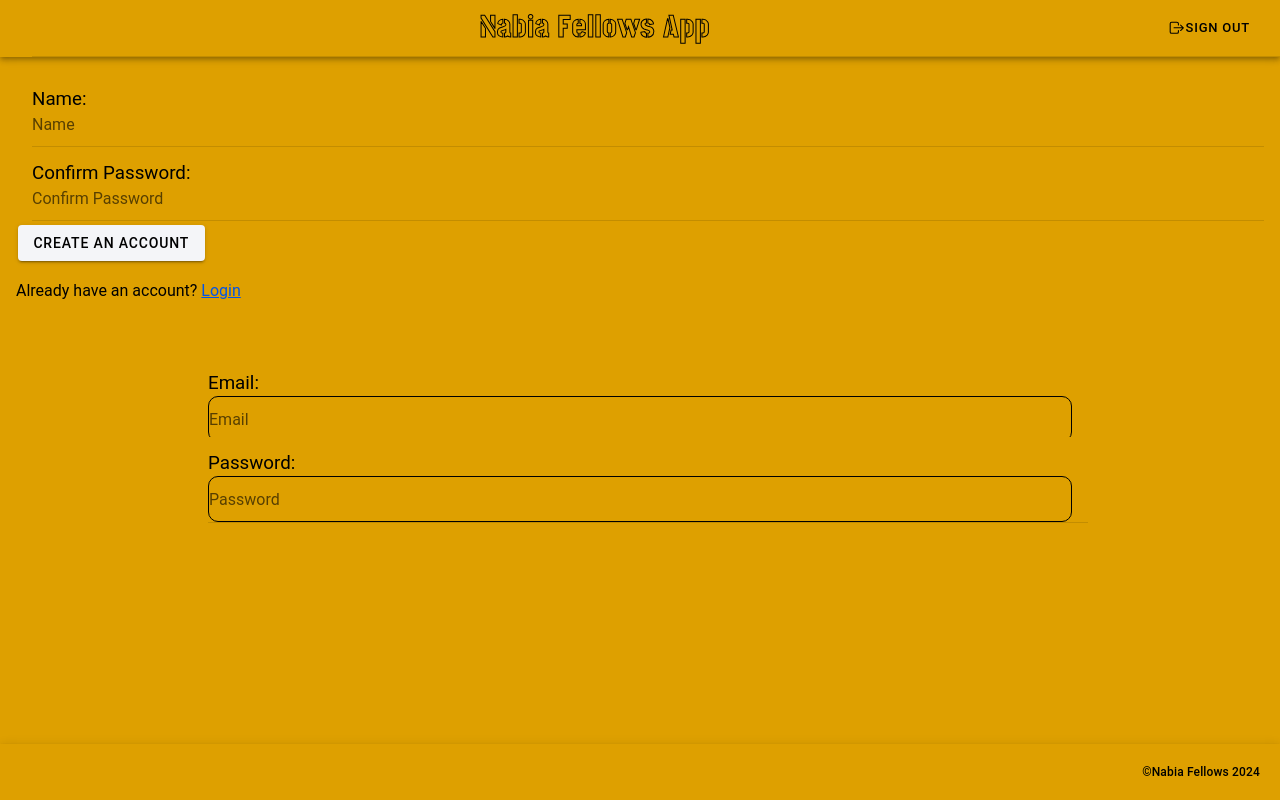
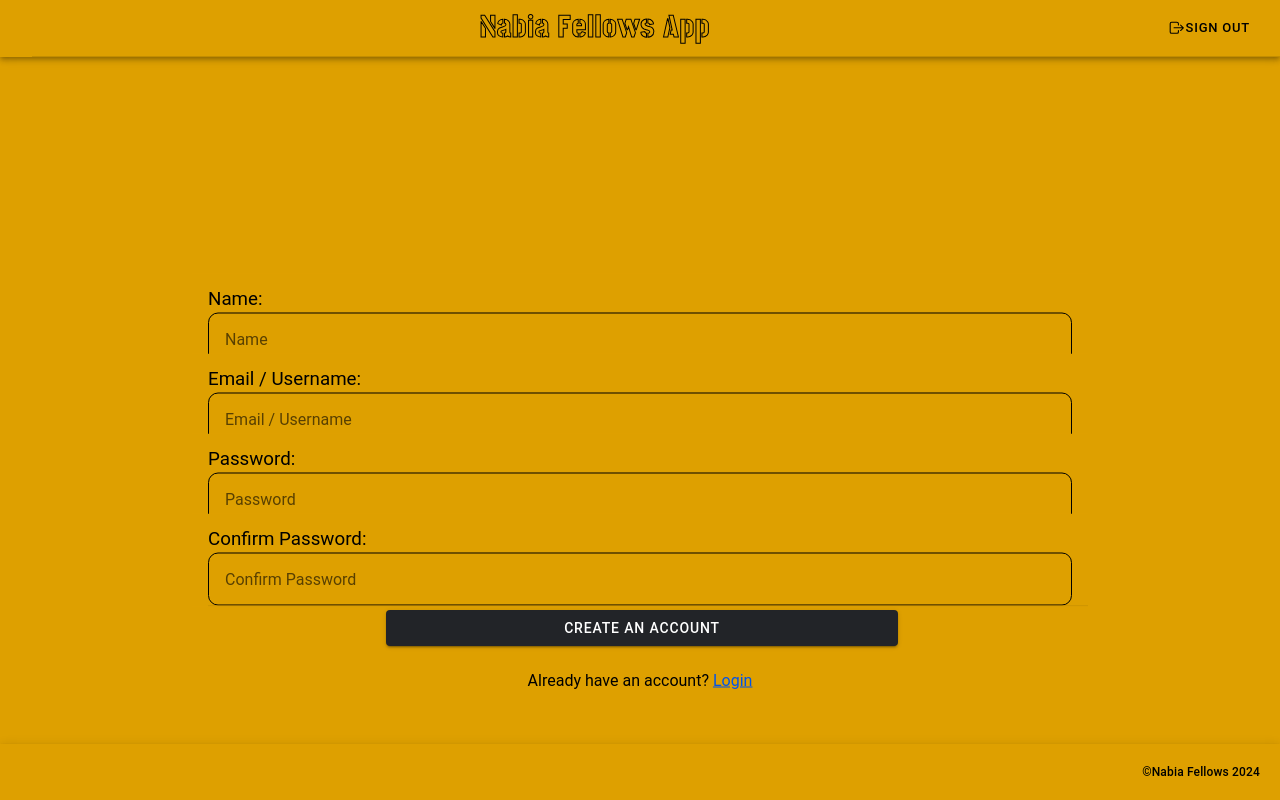
Before and after one commit to elijahbigk77/Nabia-App, a React (Vite) app: page /register in a window 1280 px wide. Built offline with nearby package versions, Linux system fonts and the light colour scheme; no server answers.

Commit message:
Made UI changes

```diff
--- /dev/null
+++ b/src/pages/AddMember.css
@@ -0,0 +1,14 @@
+.ion-item-custom {
+    --inner-padding-start: 20px;
+    --inner-padding-end: 20px;
+    --padding-start: 20px;
+    --padding-end: 20px;
+    --padding-top: 20px;
+    --border-width: 1px;
+    --border-style: solid;
+    --border-color: #000;
+  }
+
+.add-member-btn{
+    background-color: #000;
+}
--- a/src/pages/AddMember.tsx
+++ b/src/pages/AddMember.tsx
@@ -1,10 +1,20 @@
 import React, { useState, useEffect } from 'react';
-import { IonPage, IonContent, IonItem, IonLabel, IonInput, IonButton, IonSelect, IonSelectOption } from '@ionic/react';
+import {
+  IonPage,
+  IonContent,
+  IonItem,
+  IonLabel,
+  IonInput,
+  IonButton,
+  IonSelect,
+  IonSelectOption
+} from '@ionic/react';
 import { useHistory } from 'react-router-dom';
 import MainHeader from '../components/MainHeader';
 import MainFooter from '../components/MainFooter';
 import { addMember, MemberData, ClubData, getAllClubs, Tribe, tribes } from '../firebaseConfig'; // Update imports
 import { toast } from '../toast';
+import './AddMember.css';
 
 const AddMember: React.FC = () => {
   const [name, setName] = useState('');
@@ -58,7 +68,7 @@ const AddMember: React.FC = () => {
     // Add member to Firestore
     const added = await addMember(newMemberData);
     if (added) {
-      history.push(`/member-list`); // Navigate to club-specific member list
+      history.push(`/member-list`);
     } else {
       alert('Failed to add member');
     }
@@ -67,48 +77,48 @@ const AddMember: React.FC = () => {
   return (
     <IonPage className='item-background-color'>
       <MainHeader />
-      <IonContent >
-        <IonItem>
+      <IonContent className='item-background-color'>
+        <IonItem className='ion-item-custom'>
           <IonLabel position="floating">Name</IonLabel>
           <IonInput value={name} onIonChange={(e) => setName(e.detail.value!)} />
         </IonItem>
-        <IonItem>
+        <IonItem className='ion-item-custom'>
           <IonLabel position="floating">Birthdate</IonLabel>
           <IonInput type="date" value={birthdate} onIonChange={(e) => setBirthdate(e.detail.value!)} />
         </IonItem>
-        <IonItem>
+        <IonItem className='ion-item-custom'>
           <IonLabel position="floating">Residential Address</IonLabel>
           <IonInput value={residentialAddress} onIonChange={(e) => setResidentialAddress(e.detail.value!)} />
         </IonItem>
-        <IonItem>
+        <IonItem className='ion-item-custom'>
           <IonLabel position="floating">School Address</IonLabel>
           <IonInput value={schoolAddress} onIonChange={(e) => setSchoolAddress(e.detail.value!)} />
         </IonItem>
-        <IonItem>
+        <IonItem className='ion-item-custom'>
           <IonLabel position="floating">Parent/Guardian Name</IonLabel>
           <IonInput value={parentGuardianName} onIonChange={(e) => setParentGuardianName(e.detail.value!)} />
         </IonItem>
-        <IonItem>
+        <IonItem className='ion-item-custom'>
           <IonLabel position="floating">Relationship of Parent/Guardian</IonLabel>
           <IonInput value={parentGuardianRelationship} onIonChange={(e) => setParentGuardianRelationship(e.detail.value!)} />
         </IonItem>
-        <IonItem>
+        <IonItem className='ion-item-custom'>
           <IonLabel position="floating">Contact of Parent/Guardian</IonLabel>
           <IonInput value={parentGuardianContact} onIonChange={(e) => setParentGuardianContact(e.detail.value!)} />
         </IonItem>
-        <IonItem>
+        <IonItem className='ion-item-custom'>
           <IonLabel position="floating">Teacher Name</IonLabel>
           <IonInput value={teacherName} onIonChange={(e) => setTeacherName(e.detail.value!)} />
         </IonItem>
-        <IonItem>
+        <IonItem className='ion-item-custom'>
           <IonLabel position="floating">Teacher Contact</IonLabel>
           <IonInput value={teacherContact} onIonChange={(e) => setTeacherContact(e.detail.value!)} />
         </IonItem>
-        <IonItem>
+        <IonItem className='ion-item-custom'>
           <IonLabel position="floating">Teacher Class</IonLabel>
           <IonInput value={teacherClass} onIonChange={(e) => setTeacherClass(e.detail.value!)} />
         </IonItem>
-        <IonItem>
+        <IonItem className='ion-item-custom'>
           <IonLabel>Club</IonLabel>
           <IonSelect value={clubId} placeholder="Select Club" onIonChange={(e) => setClubId(e.detail.value)}>
             {clubs.map((club: ClubData) => (
@@ -118,7 +128,7 @@ const AddMember: React.FC = () => {
             ))}
           </IonSelect>
         </IonItem>
-        <IonItem>
+        <IonItem className='ion-item-custom'>
           <IonLabel>Tribe</IonLabel>
           <IonSelect value={tribeId} placeholder="Select Tribe" onIonChange={(e) => setTribeId(e.detail.value)}>
             {tribes.map((tribe: Tribe) => (
@@ -128,7 +138,7 @@ const AddMember: React.FC = () => {
             ))}
           </IonSelect>
         </IonItem>
-        <IonButton expand="full" onClick={handleAddMember}>Add Member</IonButton>
+        <IonButton className='add-member-btn' expand="full" color='dark' onClick={handleAddMember}>Add Member</IonButton>
       </IonContent>
       <MainFooter />
     </IonPage>
--- a/src/pages/Register.tsx
+++ b/src/pages/Register.tsx
@@ -2,9 +2,10 @@ import { IonButton, IonContent, IonInput, IonItem, IonLabel, IonPage } from '@io
 import { useState } from 'react';
 import { Link } from 'react-router-dom';
 import { toast } from '../toast';
-import { registerUser } from '../firebaseConfig'; // Import registerUser function from firebaseConfig
+import { registerUser } from '../firebaseConfig';
 import MainHeader from '../components/MainHeader';
 import MainFooter from '../components/MainFooter';
+import './Register.css'
 
 const Register: React.FC = () => {
     const [name, setName] = useState('');
@@ -24,7 +25,7 @@ const Register: React.FC = () => {
         }
 
         try {
-            const userRegistered = await registerUser(username, password, name); // Call registerUser with username, password, and name
+            const userRegistered = await registerUser(username, password, name);
             if (userRegistered) {
                 toast('You have registered successfully', 'success');
                 // Reset input fields after successful registration
@@ -48,25 +49,25 @@ const Register: React.FC = () => {
 
                 <IonItem className='name-field' color='background'>
                     <IonLabel style={{ fontSize: '25px', color: 'black' }} position="stacked"> Name: </IonLabel>
-                    <IonInput className='name-input' type='text' placeholder='Name' value={name} onIonChange={(e: any) => setName(e.target.value)} />
+                    <IonInput className='ion-padding name-input' type='text' placeholder='Name' value={name} onIonChange={(e: any) => setName(e.target.value)} />
                 </IonItem>
 
                 <IonItem className='username-field' color='background'>
-                    <IonLabel style={{ fontSize: '25px', color: 'black' }} position="stacked"> Email: </IonLabel>
-                    <IonInput className='username-input' placeholder='Email' value={username} onIonChange={(e: any) => setUsername(e.target.value)} />
+                    <IonLabel style={{ fontSize: '25px', color: 'black' }} position="stacked"> Email / Username: </IonLabel>
+                    <IonInput className='ion-padding username-input' placeholder='Email / Username' value={username} onIonChange={(e: any) => setUsername(e.target.value)} />
                 </IonItem>
 
                 <IonItem className='password-field' color='background'>
                     <IonLabel style={{ fontSize: '25px', color: 'black' }} position="stacked"> Password: </IonLabel>
-                    <IonInput className='password-input' type='password' placeholder='Password' value={password} onIonChange={(e: any) => setPassword(e.target.value)} />
+                    <IonInput className='ion-padding password-input' type='password' placeholder='Password' value={password} onIonChange={(e: any) => setPassword(e.target.value)} />
                 </IonItem>
 
                 <IonItem className='confirm-password-field' color='background'>
                     <IonLabel style={{ fontSize: '25px', color: 'black' }} position="stacked"> Confirm Password: </IonLabel>
-                    <IonInput className='confirm-password-input' type='password' placeholder='Confirm Password' value={confirmPassword} onIonChange={(e: any) => setConfirmPassword(e.target.value)} />
+                    <IonInput className='ion-padding confirm-password-input' type='password' placeholder='Confirm Password' value={confirmPassword} onIonChange={(e: any) => setConfirmPassword(e.target.value)} />
                 </IonItem>
 
-                <IonButton className='create-account-button' color='light' onClick={register}>Create An Account</IonButton>
+                <IonButton className='create-account-button' color='dark' onClick={register}>Create An Account</IonButton>
 
                 <p className='login-text'>
                     Already have an account? <Link to='/login'>Login</Link>
```
